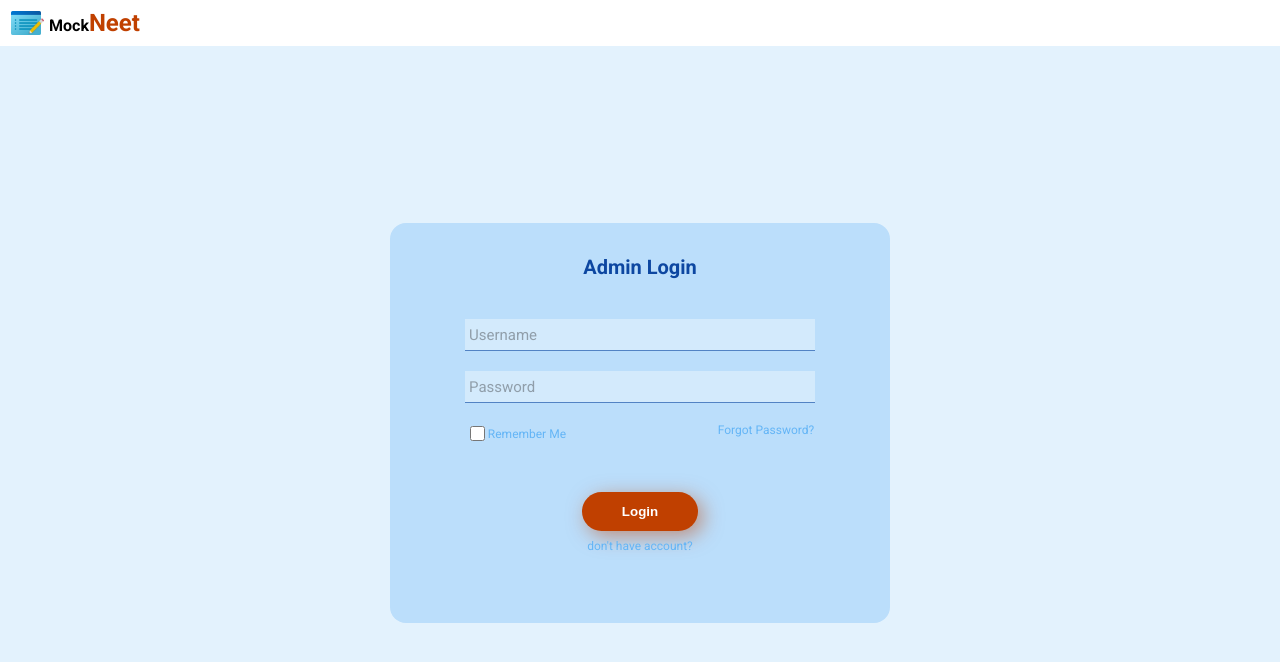
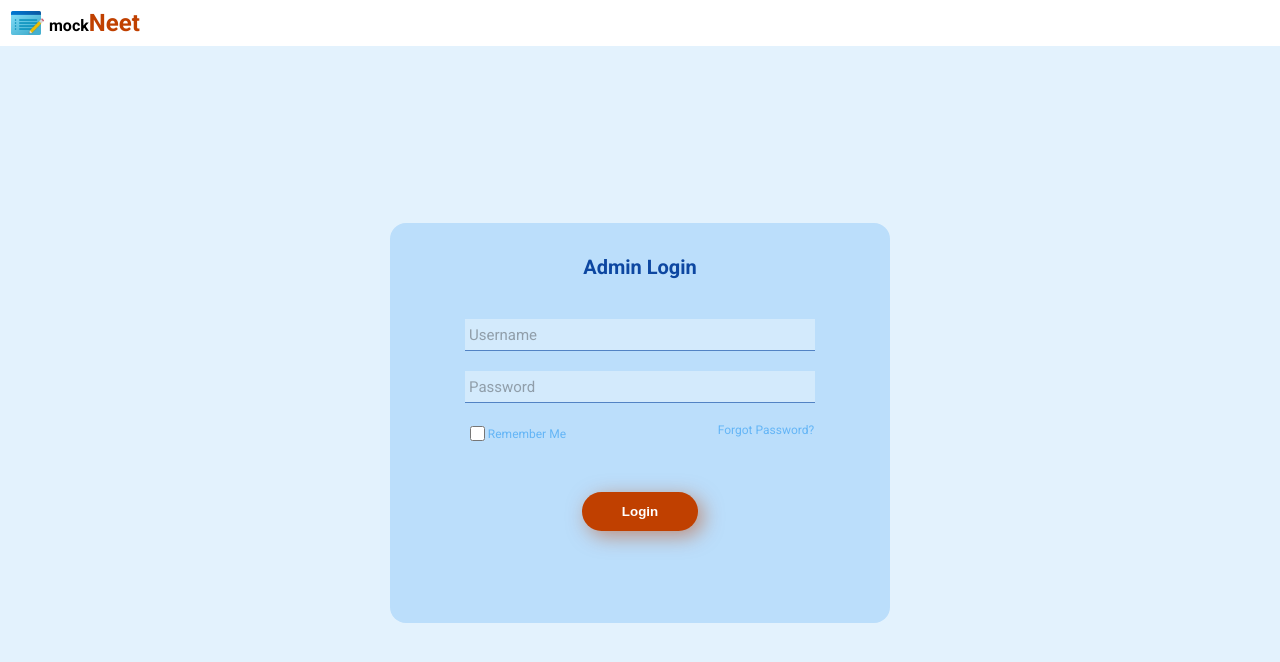
Before and after one commit to Mohammad-Ashraf09/exam_taking_app_client, a React (Vite) app: page /adminLogin in a window 1280 px wide. Shown: the top 662 px of the page. Built offline with nearby package versions, Linux system fonts and the light colour scheme; no server answers.

Commit message:
update: restricting user to make admin id

```diff
--- a/src/App.jsx
+++ b/src/App.jsx
@@ -28,7 +28,7 @@ function App() {
             <Routes>
                 <Route path='/' element={user ? (user?.isAdmin ? <AdminHome/> : <StudentHome/>) : <LoginOption/> }/>
                 <Route path='/studentSignup' element={ user ? <Navigate to="/" /> : <Signup/>}/>
-                <Route path='/adminSignup' element={ user ? <Navigate to="/" /> : <Signup/>}/>
+                {/* <Route path='/adminSignup' element={ user ? <Navigate to="/" /> : <Signup/>}/> */}
                 <Route path='/studentLogin' element={ user ? <Navigate to="/" /> : <Login/>}/>
                 <Route path='/adminLogin' element={ user ? <Navigate to="/" /> : <Login/>}/>
                 <Route path='/adminProfile/:id' element={user?.isAdmin ? <AdminProfile/> : <Navigate to="/" />}/>
--- a/src/components/Navbar.jsx
+++ b/src/components/Navbar.jsx
@@ -29,7 +29,7 @@ const Navbar = ({ isRunningTest, selectedOptions, submitExamHandler, timeAllotte
     <div className='navbar-container'>
         <div className="navbar-left">
             <img src='/logo-48.png' alt="" className="logo-img"/>
-            <div className="logo-text-first">Mock<span className="logo-text-second">Neet</span></div>
+            <div className="logo-text-first">mock<span className="logo-text-second">Neet</span></div>
         </div>
 
         {user ?
--- a/src/pages/Login.jsx
+++ b/src/pages/Login.jsx
@@ -50,7 +50,6 @@ const Login = ()=> {
         }
         fetchAllUsers();
     }, []);
-    // console.log('users---------',allUsers)
 
     const loginText = location?.pathname.includes('adminLogin') ? 'Admin Login' : 'Student Login';
 
@@ -90,12 +89,14 @@ const Login = ()=> {
                     </div>
 
                     <button className='signin-btn'>Login</button>
+                    {location?.pathname.includes('studentLogin') ? (
                         <Link
                             to={`${location?.pathname.includes('adminLogin') ? '/adminSignup' : '/studentSignup'}`}
                             style={{textDecoration: 'none'}}
                         >
                             <p className='signup-text'>don't have account?</p>
                         </Link>
+                    ) : null}
                 </form>
             </div>
         </>
```
Lines whose indentation alone changed are shown as unchanged.
